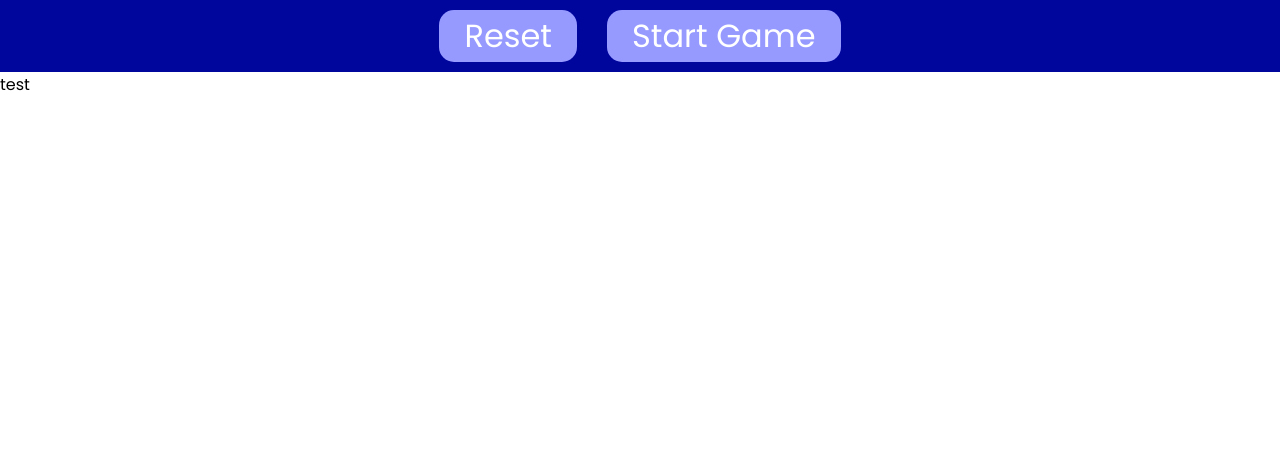
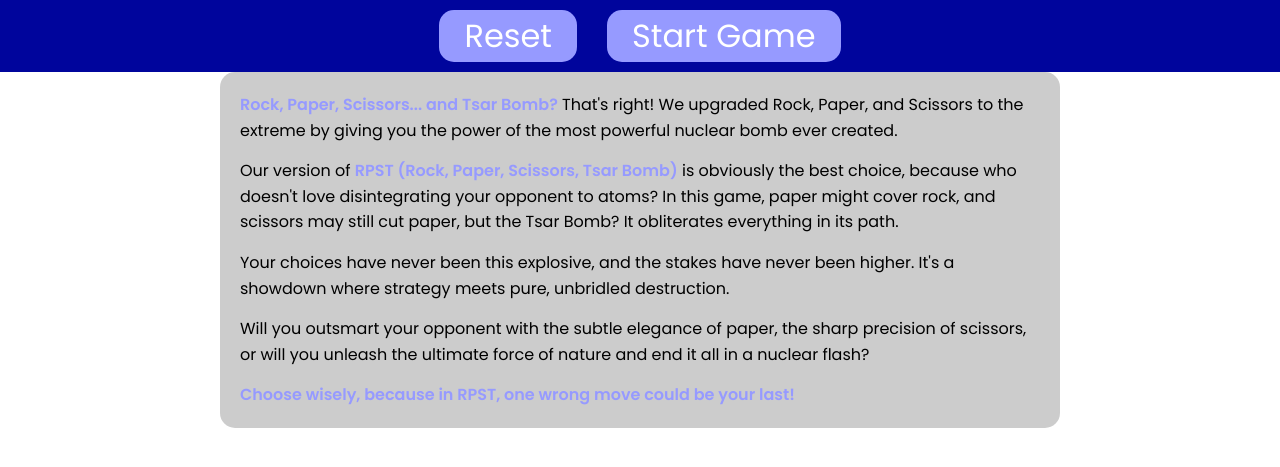
Before and after one commit to HydraCommunications/jarretpython, a Flask app: page / in a window 1280 px wide. Shown: the top 467 px of the page. Run offline with Flask 3, Linux system fonts and the light colour scheme.

Commit message:
mega upload thingy mabob

```diff
--- a/main.py
+++ b/main.py
@@ -1,6 +1,5 @@
-from random import random
+from random import randint
 from flask import Flask, render_template, request, flash, redirect, url_for, session
-##from models import
 
 app = Flask(__name__)
 app.secret_key = "group1"
@@ -11,26 +10,27 @@ def index():
 
 @app.route('/game', methods=['POST'])
 def game():
-    Playerchoice = request.form['Player_choice']
-    ComputerChoice = random.randint(1, 4)
+    player_choice = request.form['Player_choice']
+    computer_choice = randint(1, 4)
 
-    if Playerchoice == 1 or Playerchoice == 2 or Playerchoice == 3 or Playerchoice == 4:
-        session['Player_choice'] = Playerchoice
-        session['Computer_choice'] = ComputerChoice
+    if player_choice in ['1', '2', '3', '4']:
+        session['player_choice'] = int(player_choice)
+        session['computer_choice'] = computer_choice
         return redirect(url_for('results'))
     else:
-        flash("Invalid choice must be 1-4")
-
-    return redirect(url_for('index'))
+        flash("Invalid choice. Must be 1-4")
+        return redirect(url_for('index'))
 
 @app.route('/results')
 def results():
-    Playerchoice = session.get('Player_choice')
-    ComputerChoice = session.get('Computer_choice')
+    player_choice = session.get('player_choice')
+    computer_choice = session.get('computer_choice')
 
-    if Playerchoice and ComputerChoice:
-        return render_template("results.html")
-
+    if player_choice is not None and computer_choice is not None:
+        return render_template("results.html", player_choice=player_choice, computer_choice=computer_choice)
+    else:
+        flash("No game data found. Please play the game first.")
+        return redirect(url_for('index'))
 
 if __name__ == '__main__':
     app.run(debug=True)
--- a/static/styles/all.css
+++ b/static/styles/all.css
@@ -29,3 +29,22 @@ a:hover {
     cursor: pointer;
     background-color: #565cf5;
 }
+.footer-content {
+            max-width: 800px;
+            margin: 0 auto;
+            padding: 20px;
+            border-radius: 15px;
+            background-color: rgba(0, 0, 0, 0.2);
+        }
+        .footer-text {
+            font-size: 1rem;
+            line-height: 1.6;
+            margin: 0 0 15px 0;
+        }
+        .footer-text:last-child {
+            margin-bottom: 0;
+        }
+        .highlight {
+            font-weight: 600;
+            color: #969aff;
+        }
--- a/templates/game.html
+++ b/templates/game.html
@@ -5,6 +5,10 @@
     <title>Title</title>
 </head>
 <body>
-
+    <div class="flex-container">
+        <a href="#">
+            <img src="#" />
+        </a>
+    </div>
 </body>
 </html>
--- a/templates/index.html
+++ b/templates/index.html
@@ -1,7 +1,7 @@
 <!DOCTYPE html>
 <html lang="en">
 <head>
-    <link rel="stylesheet" href="../static/styles/all.css">
+    <link rel="stylesheet" href="{{ url_for('static',filename='styles/all.css') }}">
     <meta charset="UTF-8">
     <title>Title</title>
 </head>
--- a/templates/layout.html
+++ b/templates/layout.html
@@ -18,8 +18,24 @@
     {% block content %}
     {% endblock %}
 
-    <footer>
-        test
+   <footer>
+        <div class="footer-content">
+            <p class="footer-text">
+                <span class="highlight">Rock, Paper, Scissors... and Tsar Bomb?</span> That's right! We upgraded Rock, Paper, and Scissors to the extreme by giving you the power of the most powerful nuclear bomb ever created.
+            </p>
+            <p class="footer-text">
+                Our version of <span class="highlight">RPST (Rock, Paper, Scissors, Tsar Bomb)</span> is obviously the best choice, because who doesn't love disintegrating your opponent to atoms? In this game, paper might cover rock, and scissors may still cut paper, but the Tsar Bomb? It obliterates everything in its path.
+            </p>
+            <p class="footer-text">
+                Your choices have never been this explosive, and the stakes have never been higher. It's a showdown where strategy meets pure, unbridled destruction.
+            </p>
+            <p class="footer-text">
+                Will you outsmart your opponent with the subtle elegance of paper, the sharp precision of scissors, or will you unleash the ultimate force of nature and end it all in a nuclear flash?
+            </p>
+            <p class="footer-text">
+                <span class="highlight">Choose wisely, because in RPST, one wrong move could be your last!</span>
+            </p>
+        </div>
     </footer>
 
 </body>
```
